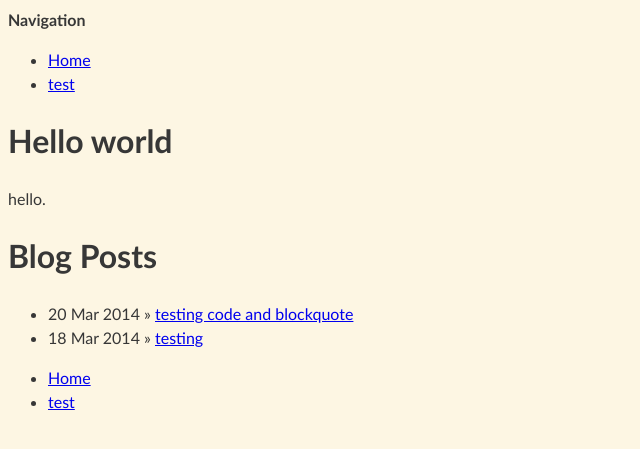
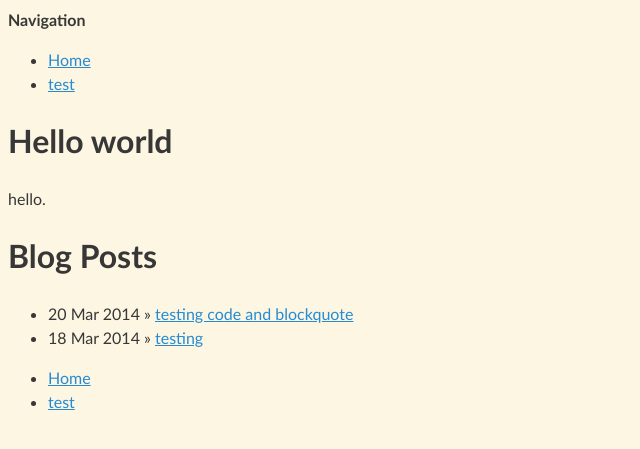
Before and after one commit to riceissa/abc, a Jekyll site: the page built from index.html, in a window 1280 px wide. Shown: the top 449 px of the page, without its empty margins (0-640 px from the left). Built offline with Jekyll 4.4.1, drawn with Linux system fonts in a browser that asks for light colours; Markdown is read by kramdown in place of the engine named in the settings.

Commit message:
solarized link colors

```diff
--- a/css/common.css
+++ b/css/common.css
@@ -11,6 +11,9 @@ body {
   line-height: 1.5;
   -webkit-font-smoothing: antialiased;
 }
+
+a:link {color: #268bd2;}
+a:visited {color:#6c71c4;}
 
 pre code{
     display: block;
```
